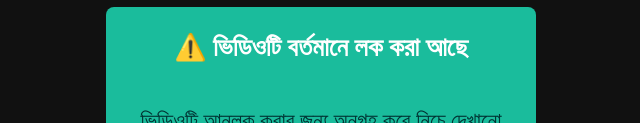
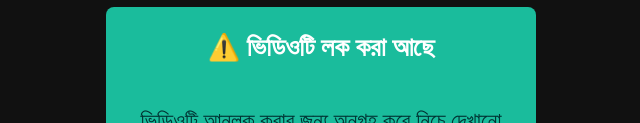
Before and after one commit to Shimulqw/SurveyLand, a plain HTML site: page index.html in a window 1280 px wide. Shown: the part 341-464 px from the top of the page, without its empty margins (319-959 px from the left). Drawn offline with Linux system fonts and the light colour scheme.

Commit message:
Update index.html

```diff
--- a/index.html
+++ b/index.html
@@ -93,7 +93,7 @@
     <!-- 🔵 ভিডিও লক নোটিশ -->
 <div class="info-box">
     <b style="color:#ffffff; font-size:26px;">
-        ⚠️ ভিডিওটি বর্তমানে লক করা আছে
+        ⚠️ ভিডিওটি লক করা আছে
     </b>
     <br><br>
 
```
